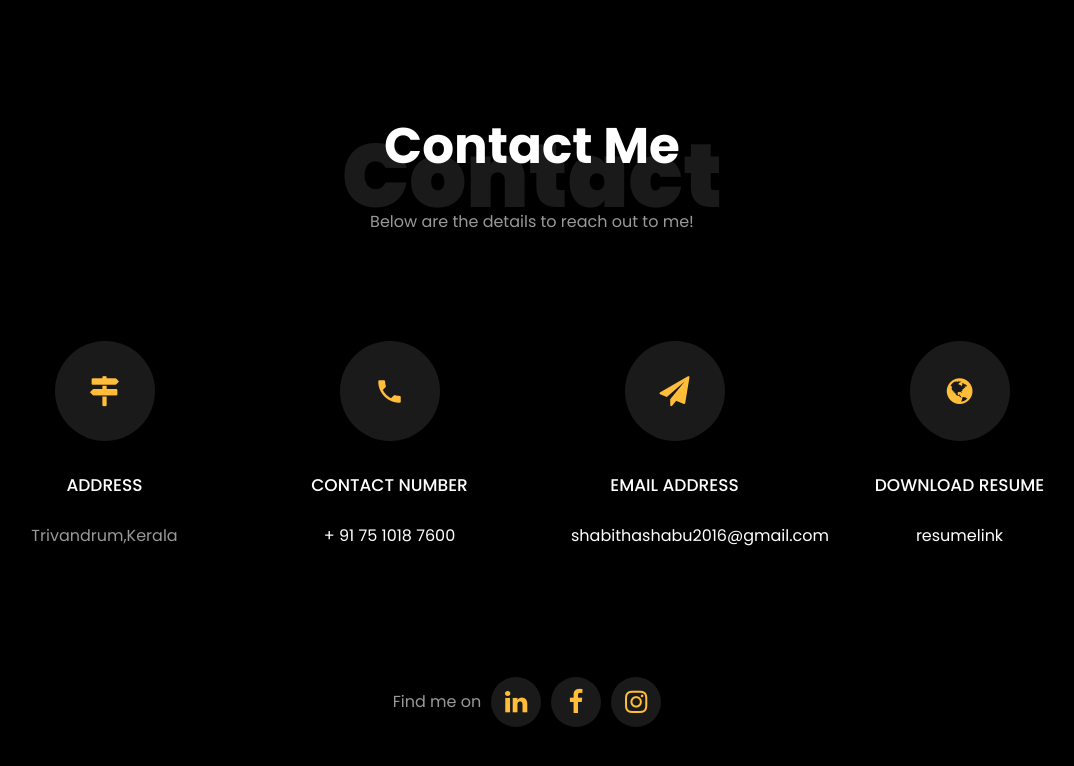
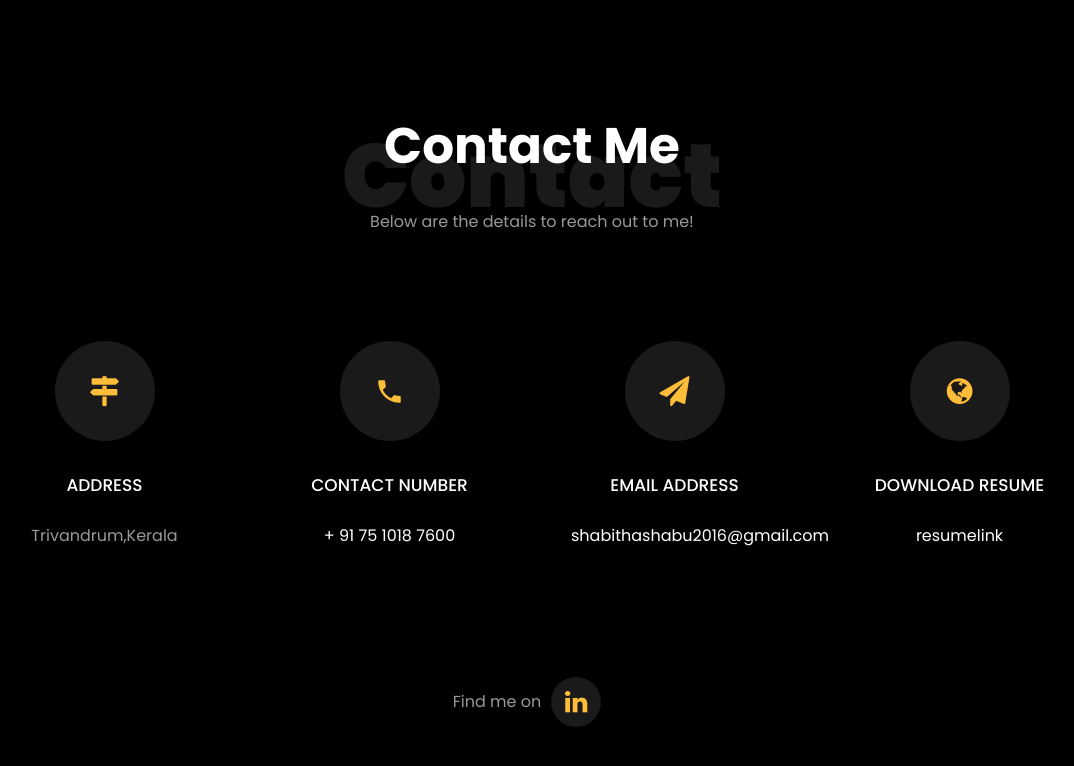
Before and after one commit to Shabithab5/portfolio, a plain HTML site: page index.html in a window 1280 px wide. Shown: the part 3252-4018 px from the top of the page, without its empty margins (108-1182 px from the left). Drawn offline with Linux system fonts and the light colour scheme; files whose address does not match are found by name.

Commit message:
Update index.html

```diff
--- a/index.html
+++ b/index.html
@@ -583,10 +583,10 @@
 					<ul class="ftco-footer-social list-unstyled d-flex justify-content-center align-items-center mb-0">
 					  <li class="ftco-animate normal-txt">Find me on  </li>
 					  <!--<li class="ftco-animate"><a href="https://www.youtube.com/@RishabhMishraOfficial"><span class="icon-youtube"></span></a></li>-->
-					  <li class="ftco-animate"><a href="https://www.linkedin.com/in/rishabhnmishra/"><span class="icon-linkedin"></span></a></li>
+					  <li class="ftco-animate"><a href="www.linkedin.com/in/shabithab"><span class="icon-linkedin"></span></a></li>
 					 <!-- <li class="ftco-animate"><a href="https://twitter.com/rishabhnmishra"><span class="icon-twitter"></span></a></li>-->
-					 <li class="ftco-animate"><a href="https://twitter.com/rishabhnmishra"><span class="icon-facebook"></span></a></li>
-				      <li class="ftco-animate"><a href="https://www.instagram.com/rishabhnmishra/"><span class="icon-instagram"></span></a></li>
+					<!-- <li class="ftco-animate"><a href="https://twitter.com/rishabhnmishra"><span class="icon-facebook"></span></a></li>
+				      <li class="ftco-animate"><a href="https://www.instagram.com/rishabhnmishra/"><span class="icon-instagram"></span></a></li>-->
 					</ul>
 				<br>
 		   </div>
```
